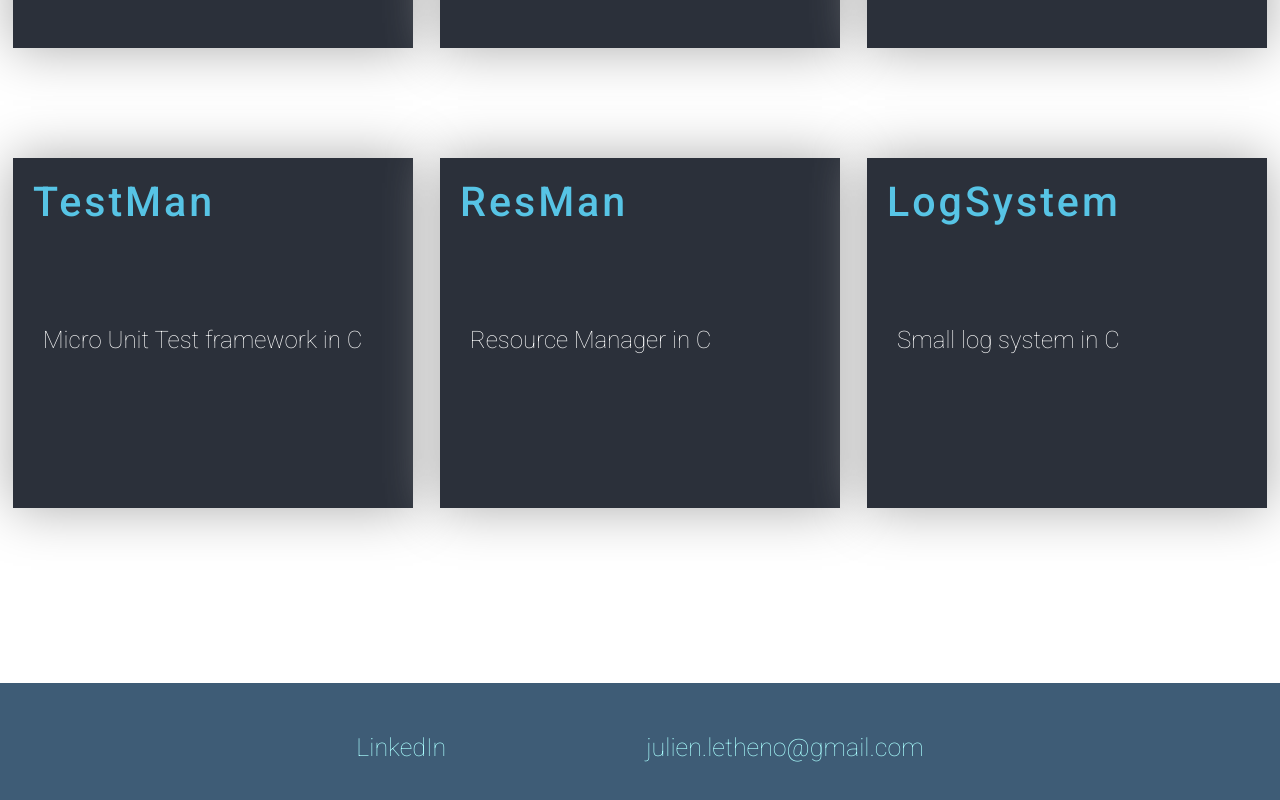
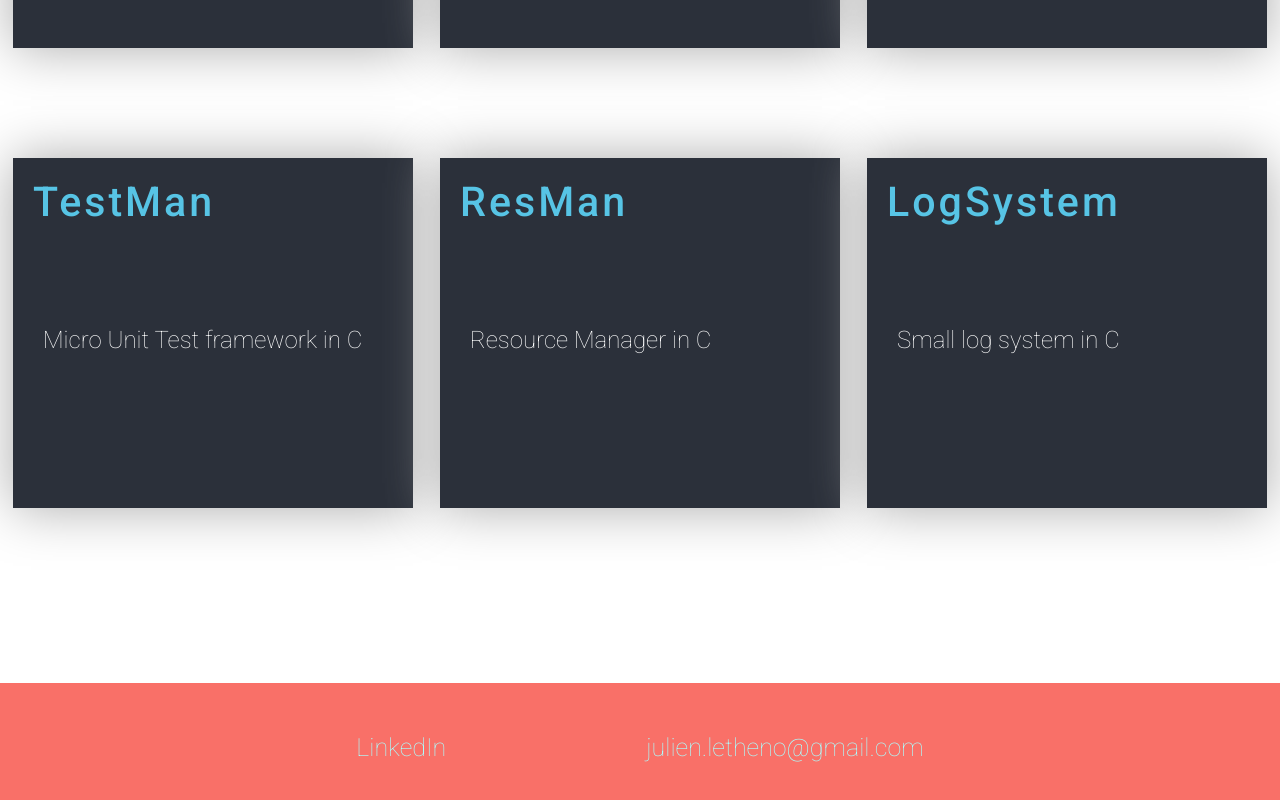
Before and after one commit to lethenju/portfolio-react, a React (Create React App) app: page / in a window 1280 px wide. Shown: the part 1416-2216 px from the top of the page. Built offline with nearby package versions, Linux system fonts and the light colour scheme.

Commit message:
[Fix] Footer has wrong color

```diff
--- a/src/styles.css
+++ b/src/styles.css
@@ -382,7 +382,7 @@ p {
 .Footer {
   text-align: center;
   padding: 50px;
-  background-color: #3e5c76;
+  background-color: #f97068;
 }
 .Footer a {
   color: #aff;
```
